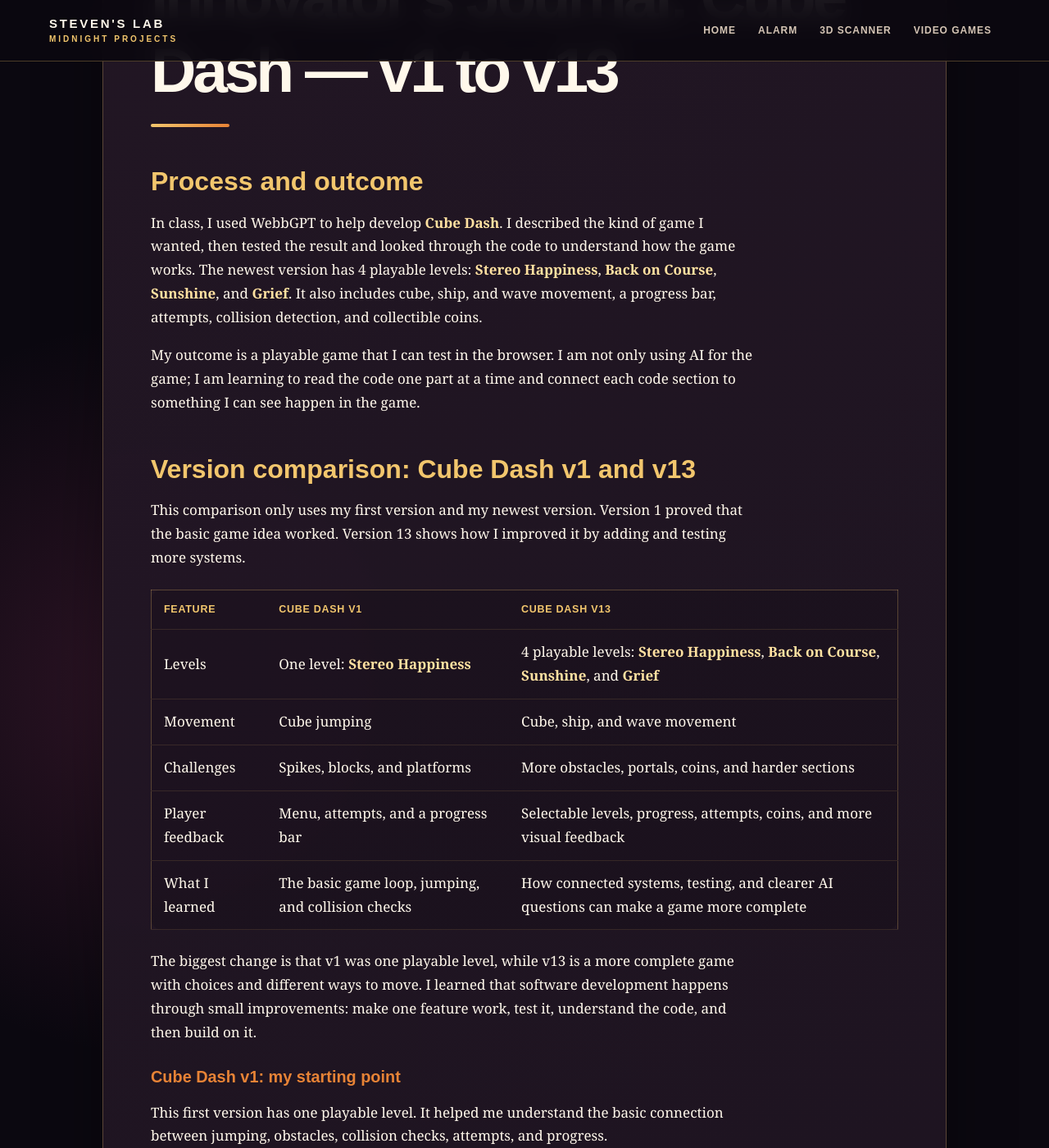
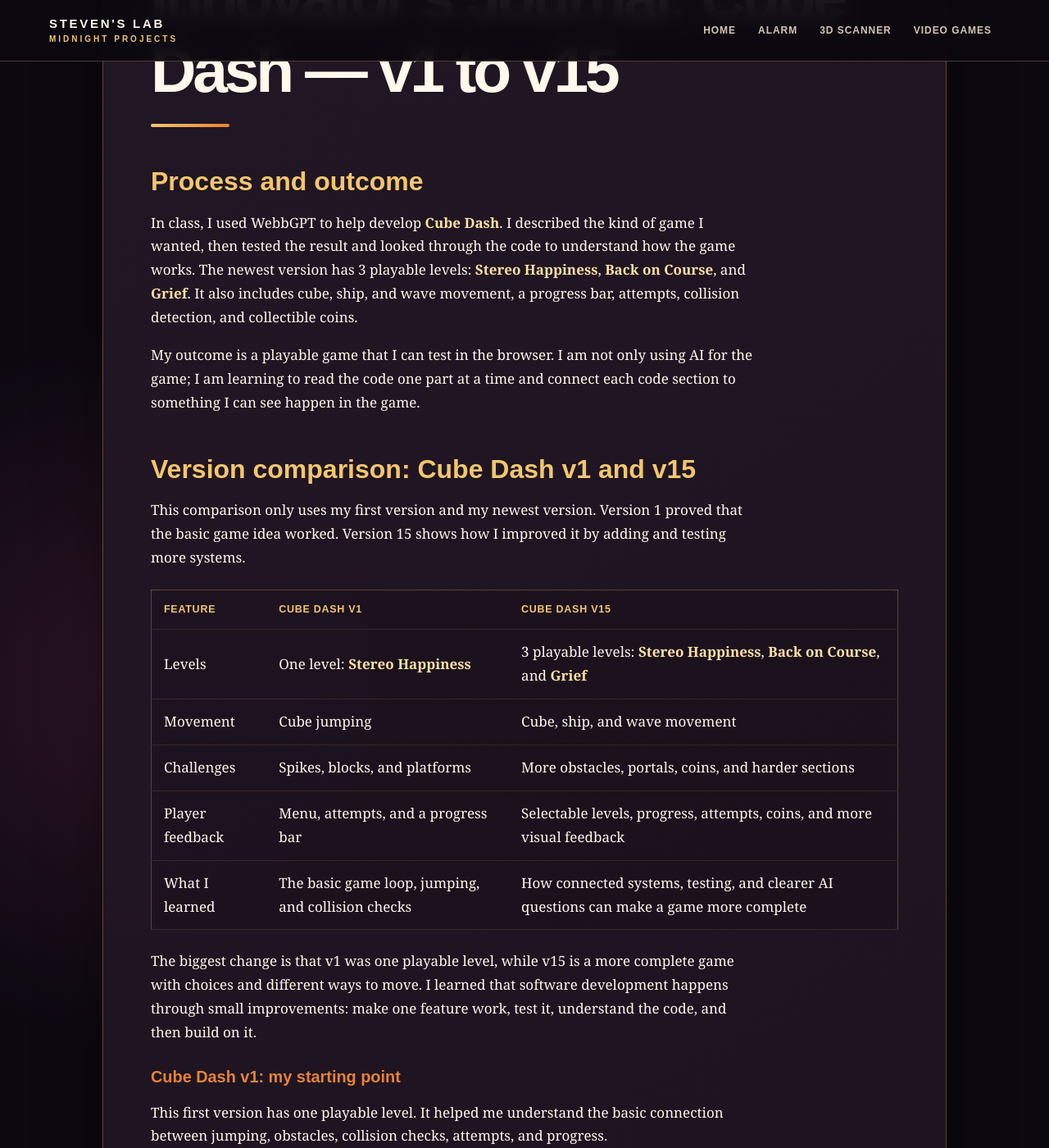
Before and after one commit to steeveenshii/steeveenshii.github.io, a Jekyll site: the page built from video-games.md, in a window 1280 px wide and 1400 px high, scrolled down 424 px. Shown: the whole window at 82% size. Built offline with Jekyll 4.4.1, drawn with Linux system fonts in a browser that asks for light colours; some of the changed text lies outside the part shown.

Commit message:
Update Cube Dash journal for v15
Updated Cube Dash documentation to reflect changes in version 15, including the number of playable levels and features.

```diff
--- a/video-games.md
+++ b/video-games.md
@@ -7,29 +7,29 @@ title: Cube Dash
 
 <p>
   <a href="https://steeveenshii.github.io/" style="display: inline-block; padding: 12px 18px; color: #ffffff; background: #267CB9; border-radius: 6px; font-weight: bold; text-decoration: none; margin-right: 8px;">← Return to Home</a>
-  <a href="https://steeveenshii.github.io/cube-dash-v13.html" style="display: inline-block; padding: 12px 18px; color: #ffffff; background: #39a852; border-radius: 6px; font-weight: bold; text-decoration: none;">Play Cube Dash v13 →</a></p>
+  <a href="https://steeveenshii.github.io/cube-dash-v15.html" style="display: inline-block; padding: 12px 18px; color: #ffffff; background: #39a852; border-radius: 6px; font-weight: bold; text-decoration: none;">Play Cube Dash v15 →</a></p>
 
-# Innovator's Journal: Cube Dash — v1 to v13
+# Innovator's Journal: Cube Dash — v1 to v15
 
 ## Process and outcome
 
-In class, I used WebbGPT to help develop **Cube Dash**. I described the kind of game I wanted, then tested the result and looked through the code to understand how the game works. The newest version has 4 playable levels: **Stereo Happiness**, **Back on Course**, **Sunshine**, and **Grief**. It also includes cube, ship, and wave movement, a progress bar, attempts, collision detection, and collectible coins.
+In class, I used WebbGPT to help develop **Cube Dash**. I described the kind of game I wanted, then tested the result and looked through the code to understand how the game works. The newest version has 3 playable levels: **Stereo Happiness**, **Back on Course**, and **Grief**. It also includes cube, ship, and wave movement, a progress bar, attempts, collision detection, and collectible coins.
 
 My outcome is a playable game that I can test in the browser. I am not only using AI for the game; I am learning to read the code one part at a time and connect each code section to something I can see happen in the game.
 
-## Version comparison: Cube Dash v1 and v13
+## Version comparison: Cube Dash v1 and v15
 
-This comparison only uses my first version and my newest version. Version 1 proved that the basic game idea worked. Version 13 shows how I improved it by adding and testing more systems.
+This comparison only uses my first version and my newest version. Version 1 proved that the basic game idea worked. Version 15 shows how I improved it by adding and testing more systems.
 
-| Feature | Cube Dash v1 | Cube Dash v13 |
+| Feature | Cube Dash v1 | Cube Dash v15 |
 | --- | --- | --- |
-| Levels | One level: **Stereo Happiness** | 4 playable levels: **Stereo Happiness**, **Back on Course**, **Sunshine**, and **Grief** |
+| Levels | One level: **Stereo Happiness** | 3 playable levels: **Stereo Happiness**, **Back on Course**, and **Grief** |
 | Movement | Cube jumping | Cube, ship, and wave movement |
 | Challenges | Spikes, blocks, and platforms | More obstacles, portals, coins, and harder sections |
 | Player feedback | Menu, attempts, and a progress bar | Selectable levels, progress, attempts, coins, and more visual feedback |
 | What I learned | The basic game loop, jumping, and collision checks | How connected systems, testing, and clearer AI questions can make a game more complete |
 
-The biggest change is that v1 was one playable level, while v13 is a more complete game with choices and different ways to move. I learned that software development happens through small improvements: make one feature work, test it, understand the code, and then build on it.
+The biggest change is that v1 was one playable level, while v15 is a more complete game with choices and different ways to move. I learned that software development happens through small improvements: make one feature work, test it, understand the code, and then build on it.
 
 ### Cube Dash v1: my starting point
 
@@ -66,7 +66,7 @@ These are examples of the kinds of questions I used to guide AI; they helped me
 
 My process was: **play the game → notice a behavior or question → find the related code with AI → read it → test again.** For example, when I wanted to understand progress, I looked for the value that changes as the player moves through the level. I learned that **scrollX** is used to move through the level, and the game wins when **scrollX** reaches the level length. When I wanted to understand losing, I followed **rectsOverlap(a, b)** and **die()** and then watched what happened when the cube hit a spike.
 
-This made AI useful as a learning tool instead of a shortcut. A success was getting a playable game with **4 playable levels**, different movement modes, obstacles, coins, attempts, and a progress bar. A challenge was that the code looked confusing at first because there was so much of it. I handled that challenge by studying one system at a time instead of trying to understand the whole game in one reading.
+This made AI useful as a learning tool instead of a shortcut. A success was getting a playable game with **3 playable levels**, different movement modes, obstacles, coins, attempts, and a progress bar. A challenge was that the code looked confusing at first because there was so much of it. I handled that challenge by studying one system at a time instead of trying to understand the whole game in one reading.
 
 ## What I learned about software and coding
 
@@ -99,7 +99,7 @@ AI helped me find these locations faster, but I still read the nearby lines and
 
 The live game below shows the menu and **four playable levels**. It is my visual documentation of the game that WebbGPT helped me develop.
 
-<iframe src="https://steeveenshii.github.io/cube-dash-v13.html" title="Cube Dash v13 game" width="900" height="500" style="width:100%; max-width:900px; border:2px solid #267CB9; border-radius:8px;"></iframe>
+<iframe src="https://steeveenshii.github.io/cube-dash-v15.html" title="Cube Dash v15 game" width="900" height="500" style="width:100%; max-width:900px; border:2px solid #267CB9; border-radius:8px;"></iframe>
 
 ## The canvas
 
```
